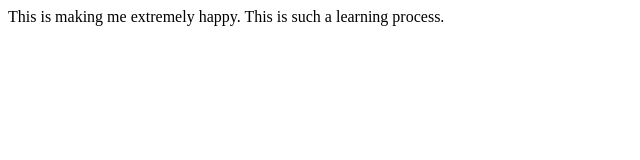
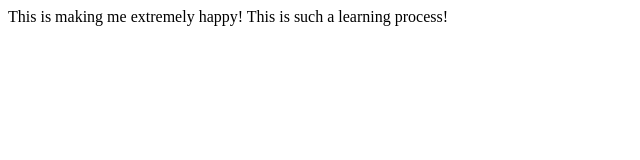
Before and after one commit to Never-Again-Starts-Now/new-repo, a plain HTML site: page index.html in a window 1280 px wide. Shown: the full height of the page, 0-640 px from the left. Drawn offline with Linux system fonts and the light colour scheme.

Commit message:
Add exclamation points

```diff
--- a/index.html
+++ b/index.html
@@ -6,6 +6,6 @@
     <title>Document</title>
   </head>
   <body>
-    This is making me extremely happy. This is such a learning process.
+    This is making me extremely happy! This is such a learning process!
   </body>
 </html>
```
